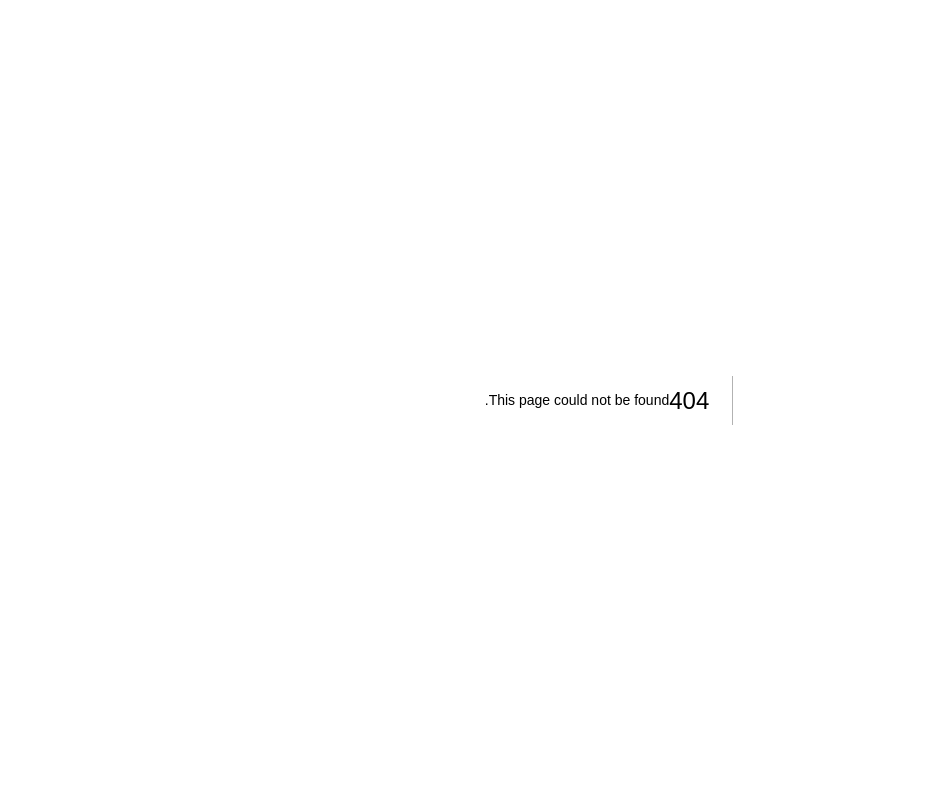
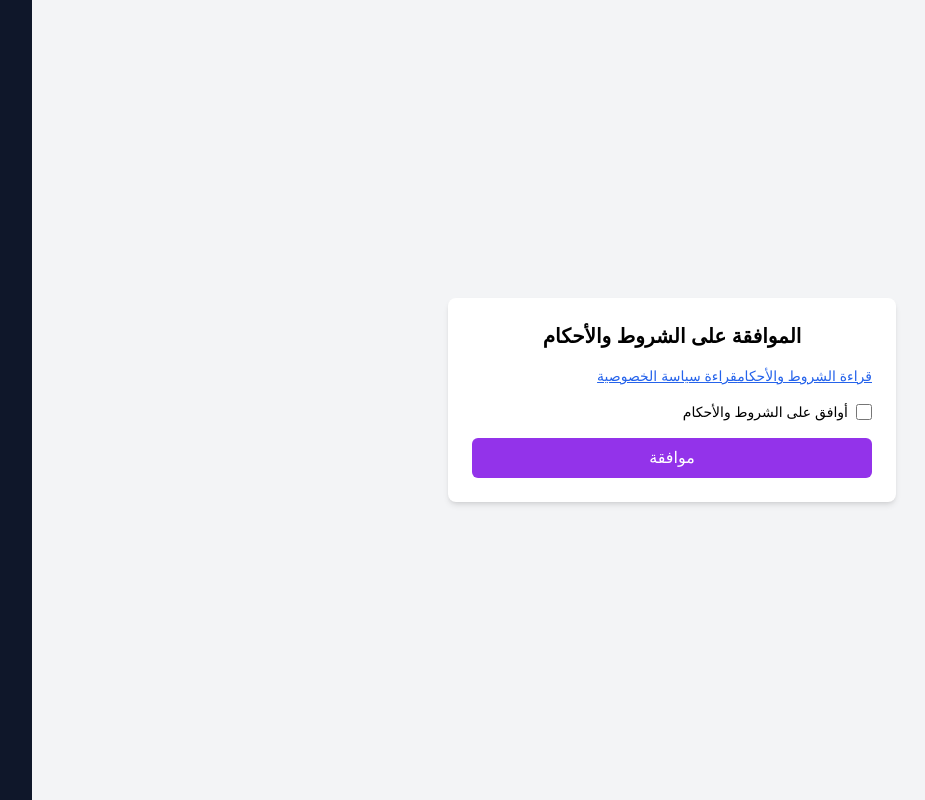
Before and after one commit to mjahto18-ui/MD-Marketplace, a Next.js app: page /terms-approval in a window 1280 px wide. Before the commit this address had no page. Shown: the whole page, without its empty margins (62-987 px from the left). Built offline with nearby package versions, Linux system fonts and the light colour scheme.

Commit message:
Add TermsApproval component for terms acceptance

```diff
--- /dev/null
+++ b/app/terms-approval/page.js
@@ -0,0 +1,35 @@
+export default function TermsApproval() {
+  return (
+    <div className="min-h-screen flex items-center justify-center bg-gray-100 p-4">
+      <div className="bg-white shadow-md rounded-lg p-6 w-full max-w-md">
+
+        <h2 className="text-xl font-semibold mb-4 text-center">
+          الموافقة على الشروط والأحكام
+        </h2>
+
+        <div className="space-y-2 mb-4 text-sm">
+          <a href="/terms" className="text-blue-600 underline">
+            قراءة الشروط والأحكام
+          </a>
+          <a href="/privacy" className="text-blue-600 underline">
+            قراءة سياسة الخصوصية
+          </a>
+        </div>
+
+        <div className="flex items-center gap-2 mb-4">
+          <input type="checkbox" id="agree" className="w-4 h-4" />
+          <label htmlFor="agree" className="text-sm">
+            أوافق على الشروط والأحكام
+          </label>
+        </div>
+
+        <button
+          className="w-full bg-purple-600 text-white py-2 rounded-md hover:bg-purple-700 transition"
+        >
+          موافقة
+        </button>
+
+      </div>
+    </div>
+  );
+}
```
